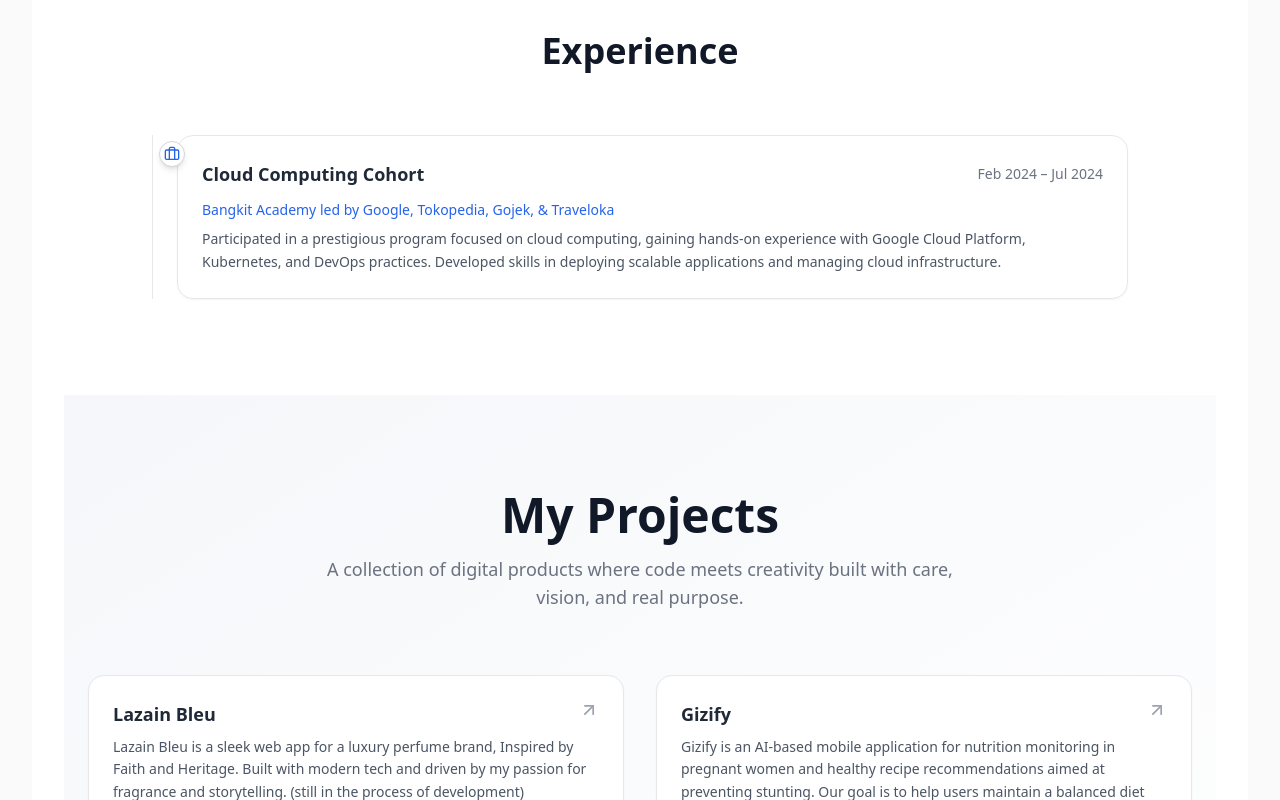
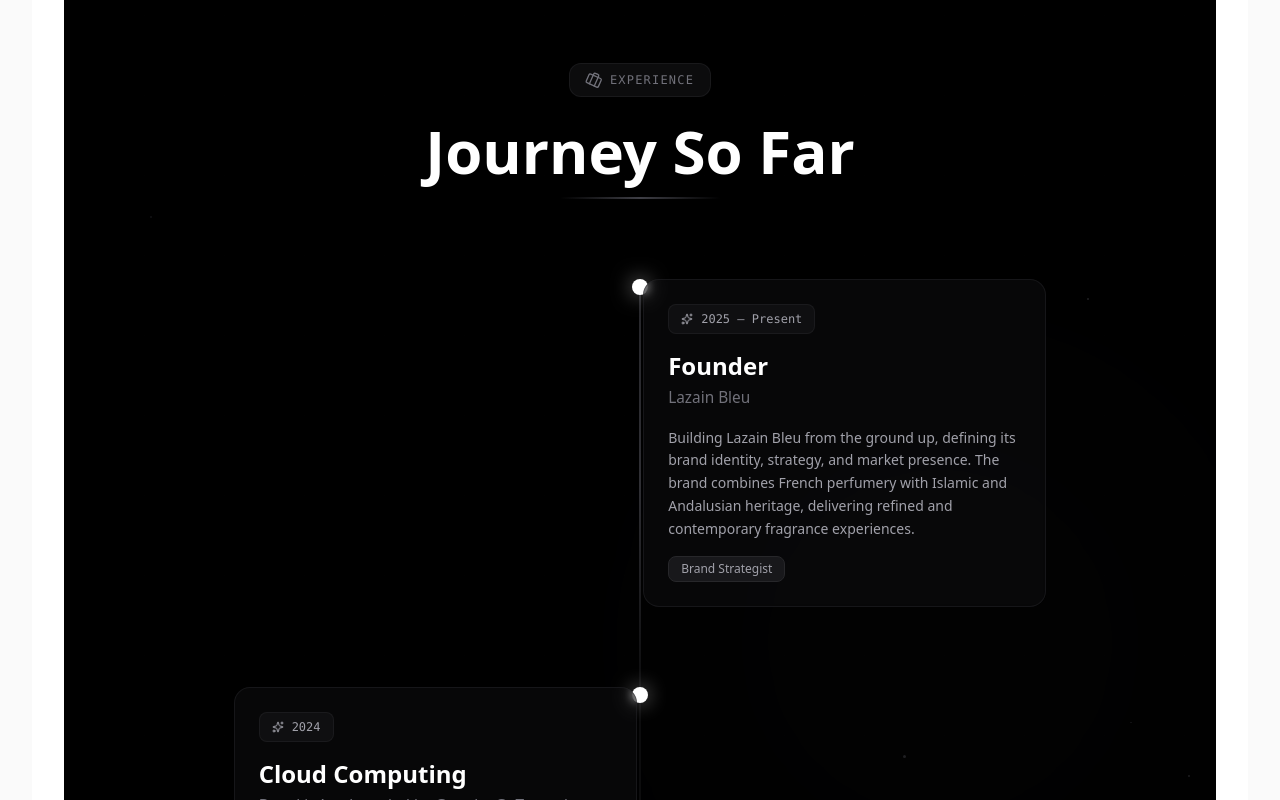
Before and after one commit to zeiynz/Zain, a Next.js app: page / in a window 1280 px wide. Shown: the part 1640-2440 px from the top of the page. Built offline with nearby package versions, Linux system fonts and the light colour scheme; a web font is replaced by a local one.

Commit message:
feat: enhance Experience component with animated particles and improved layout

```diff
--- a/src/components/sections/Experience.tsx
+++ b/src/components/sections/Experience.tsx
@@ -1,52 +1,262 @@
 "use client"
 
-import { Briefcase } from "lucide-react"
-import { motion } from "framer-motion"
-import { Card } from "@/components/ui/Card"
+import { motion, useScroll, useTransform } from "framer-motion"
+import { useEffect, useState, useRef } from "react"
+import clsx from "clsx"
+import { Briefcase, ArrowUpRight, Sparkles } from "lucide-react"
 
-const experiences = [
+type Particle = { top: string; left: string; delay: number; size: number }
+
+interface ExperienceItem {
+    role: string
+    company: string
+    year: string
+    description: string
+    tags: string[]
+    link: string
+}
+
+export default function Experience() {
+    const [particles, setParticles] = useState<Particle[]>([])
+    const containerRef = useRef<HTMLDivElement>(null)
+
+    const { scrollYProgress } = useScroll({
+        target: containerRef,
+        offset: ["start end", "end start"],
+    })
+
+    const lineHeight = useTransform(scrollYProgress, [0, 0.8], ["0%", "100%"])
+
+    useEffect(() => {
+        setParticles(
+            Array.from({ length: 12 }).map(() => ({
+                top: `${Math.random() * 100}%`,
+                left: `${Math.random() * 100}%`,
+                delay: Math.random() * 5,
+                size: Math.random() * 2 + 1,
+            }))
+        )
+    }, [])
+
+    const experiences: ExperienceItem[] = [
         {
-        company: "Bangkit Academy led by Google, Tokopedia, Gojek, & Traveloka",
-        role: "Cloud Computing Cohort",
-        period: "Feb 2024 – Jul 2024",
+            role: "Founder",
+            company: "Lazain Bleu",
+            year: "2025 — Present",
             description:
-            "Participated in a prestigious program focused on cloud computing, gaining hands-on experience with Google Cloud Platform, Kubernetes, and DevOps practices. Developed skills in deploying scalable applications and managing cloud infrastructure.",
+                "Building Lazain Bleu from the ground up, defining its brand identity, strategy, and market presence. The brand combines French perfumery with Islamic and Andalusian heritage, delivering refined and contemporary fragrance experiences.",
+            tags: ["Brand Strategist"],
+            link: "https://www.instagram.com/lazainbleu/",
+        },
+        {
+            role: "Cloud Computing",
+            company: "Bangkit Academy led by Google, GoTo, and Traveloka",
+            year: "2024",
+            description:
+                "Completed a cloud computing program, mastering GCP, Kubernetes, and Terraform. Built scalable applications and deployed microservices.",
+            tags: ["Google Cloud", "Kubernetes", "Docker", "Terraform"],
+            link: "https://grow.google/intl/id_id/bangkit/",
         },
     ]
 
-export default function Experience() {
     return (
-        <section id="experience" className="relative max-w-5xl mx-auto px-6 py-24">
-            {/* Title */}
-            <motion.h2
-                className="text-3xl sm:text-4xl font-bold text-gray-900 text-center mb-16"
-                initial={{ opacity: 0, y: 30 }}
-                animate={{ opacity: 1, y: 0 }}
-                transition={{ duration: 0.6 }}
+        <section
+            ref={containerRef}
+            id="experience"
+            className="relative overflow-hidden bg-black px-4 sm:px-6 py-24 sm:py-32 flex flex-col items-center justify-center"
         >
-                Experience
-            </motion.h2>
+            {/* Grid Background */}
+            <div className="absolute inset-0">
+                <div
+                    className={clsx(
+                        "absolute inset-0 opacity-[0.02]",
+                        "[background-image:linear-gradient(rgba(255,255,255,0.1)_1px,transparent_1px),linear-gradient(90deg,rgba(255,255,255,0.1)_1px,transparent_1px)]",
+                        "[background-size:80px_80px]"
+                    )}
+                />
+            </div>
+
+            {/* Gradient Glow */}
+            <motion.div
+                className="absolute left-1/2 top-1/3 w-[400px] sm:w-[600px] h-[400px] sm:h-[600px] -translate-x-1/2 rounded-full blur-[100px] sm:blur-[120px] opacity-20 pointer-events-none"
+                style={{
+                    background: "radial-gradient(circle, rgba(100,100,110,0.3), transparent 70%)",
+                }}
+                animate={{ scale: [1, 1.2, 1] }}
+                transition={{ duration: 10, repeat: Infinity, ease: "easeInOut" }}
+            />
+
+            {/* Floating Particles */}
+            <div className="absolute inset-0 pointer-events-none">
+                {particles.map((p, i) => (
+                    <motion.div
+                        key={i}
+                        className="absolute bg-zinc-600 rounded-full"
+                        style={{
+                            top: p.top,
+                            left: p.left,
+                            width: `${p.size}px`,
+                            height: `${p.size}px`,
+                        }}
+                        initial={{ opacity: 0 }}
+                        animate={{ opacity: [0, 0.4, 0] }}
+                        transition={{
+                            duration: 4 + p.size,
+                            repeat: Infinity,
+                            delay: p.delay,
+                            ease: "easeInOut",
+                        }}
+                    />
+                ))}
+            </div>
+
+            {/* Header */}
+            <motion.div
+                initial={{ opacity: 0, y: 20 }}
+                whileInView={{ opacity: 1, y: 0 }}
+                transition={{ duration: 0.7 }}
+                viewport={{ once: true }}
+                className="relative z-10 text-center mb-16 sm:mb-20"
+            >
+                <div
+                    className={clsx(
+                        "inline-flex items-center gap-2 px-4 py-2 rounded-xl mb-6",
+                        "bg-zinc-900/50 border border-zinc-800/50 backdrop-blur-sm"
+                    )}
+                >
+                    <motion.div
+                        animate={{ rotate: 360 }}
+                        transition={{ duration: 3, repeat: Infinity, ease: "linear" }}
+                    >
+                        <Briefcase className="w-4 h-4 text-zinc-500" />
+                    </motion.div>
+                    <span className="text-zinc-500 text-xs font-mono tracking-widest">
+                        EXPERIENCE
+                    </span>
+                </div>
+
+                <h2 className="text-4xl sm:text-6xl font-bold text-white leading-tight mb-4">
+                    Journey So Far
+                </h2>
+
+                <motion.div
+                    className="mx-auto h-0.5 bg-gradient-to-r from-transparent via-zinc-700 to-transparent rounded-full"
+                    initial={{ width: 0 }}
+                    whileInView={{ width: 160 }}
+                    transition={{ duration: 0.8, delay: 0.2 }}
+                    viewport={{ once: true }}
+                />
+            </motion.div>
 
             {/* Timeline */}
-            <div className="relative pl-6 border-l border-gray-200 space-y-12">
-                {experiences.map((exp, i) => (
-                    <div key={i} className="relative group">
-                        {/* Timeline Dot */}
-                        <div className="absolute -left-[18px] top-1.5 bg-white p-1 rounded-full border border-gray-300 shadow-md z-10">
-                            <Briefcase className="w-4 h-4 text-blue-600" />
+            <div className="relative z-10 w-full max-w-4xl mx-auto">
+                <div className="absolute left-5 sm:left-1/2 top-0 w-px h-full bg-zinc-900 sm:-translate-x-1/2">
+                    <motion.div
+                        className="w-full bg-gradient-to-b from-zinc-700 via-zinc-600 to-transparent"
+                        style={{ height: lineHeight }}
+                    />
                 </div>
 
-                        {/* Card without loop animation */}
-                        <Card delay={0} animateOnce>
-                            <div className="flex flex-col sm:flex-row sm:justify-between sm:items-center mb-3 gap-2">
-                                <h3 className="text-lg font-semibold text-gray-800">{exp.role}</h3>
-                                <span className="text-sm text-gray-500">{exp.period}</span>
+                <div className="space-y-14 sm:space-y-20">
+                    {experiences.map((exp, i) => (
+                        <motion.div
+                            key={i}
+                            initial={{ opacity: 0, y: 40 }}
+                            whileInView={{ opacity: 1, y: 0 }}
+                            viewport={{ once: true, margin: "-100px" }}
+                            transition={{ duration: 0.6, delay: i * 0.1 }}
+                            className={clsx(
+                                "relative flex flex-col sm:flex-row items-start gap-8 sm:gap-12",
+                                i % 2 === 0 ? "sm:flex-row" : "sm:flex-row-reverse"
+                            )}
+                        >
+                            <div className="absolute left-4 sm:left-1/2 top-0 sm:-translate-x-1/2 flex items-center justify-center">
+                                <motion.div
+                                    className="w-3.5 h-3.5 sm:w-4 sm:h-4 rounded-full bg-white shadow-[0_0_20px_rgba(255,255,255,0.5)]"
+                                    initial={{ scale: 0 }}
+                                    whileInView={{ scale: 1 }}
+                                    viewport={{ once: true }}
+                                    transition={{ duration: 0.4, delay: i * 0.1 + 0.2 }}
+                                />
                             </div>
-                            <h4 className="text-sm text-blue-600 font-medium mb-2">{exp.company}</h4>
-                            <p className="text-sm text-gray-600 leading-relaxed">{exp.description}</p>
-                        </Card>
+
+                            <div className="hidden sm:block sm:w-[45%]" />
+
+                            {/* Card container */}
+                            <motion.div
+                                whileHover={{ scale: 1.02, y: -4 }}
+                                transition={{ duration: 0.3 }}
+                                className={clsx(
+                                    "relative group w-full sm:w-[45%] sm:ml-0",
+                                    "p-5 sm:p-6 rounded-2xl",
+                                    "bg-zinc-900/30 border border-zinc-800/50",
+                                    "hover:bg-zinc-900/50 hover:border-zinc-700/50",
+                                    "transition-all backdrop-blur-sm"
+                                )}
+                            >
+                                <motion.div
+                                    initial={{ opacity: 0, x: -10 }}
+                                    whileInView={{ opacity: 1, x: 0 }}
+                                    viewport={{ once: true }}
+                                    transition={{ delay: i * 0.1 + 0.4, duration: 0.5 }}
+                                    className={clsx(
+                                        "inline-flex items-center gap-2 px-3 py-1.5 rounded-lg mb-3 sm:mb-4",
+                                        "bg-zinc-900/50 border border-zinc-800/50 text-zinc-400 text-xs font-mono"
+                                    )}
+                                >
+                                    <Sparkles className="w-3 h-3" />
+                                    {exp.year}
+                                </motion.div>
+
+                                <h3 className="text-xl sm:text-2xl font-bold text-white mb-1 group-hover:text-zinc-200 transition-colors">
+                                    {exp.role}
+                                </h3>
+                                <p className="text-zinc-500 font-medium mb-3 sm:mb-4">
+                                    {exp.company}
+                                </p>
+
+                                <p className="text-zinc-400 text-sm leading-relaxed mb-3 sm:mb-4">
+                                    {exp.description}
+                                </p>
+
+                                <div className="flex flex-wrap gap-2">
+                                    {exp.tags.map((tag, j) => (
+                                        <motion.span
+                                            key={j}
+                                            initial={{ opacity: 0, scale: 0.9 }}
+                                            whileInView={{ opacity: 1, scale: 1 }}
+                                            viewport={{ once: true }}
+                                            transition={{
+                                                delay: i * 0.1 + 0.5 + j * 0.05,
+                                                duration: 0.3,
+                                            }}
+                                            whileHover={{ scale: 1.05 }}
+                                            className={clsx(
+                                                "px-3 py-1 rounded-lg text-xs font-medium",
+                                                "bg-zinc-900 border border-zinc-800 text-zinc-400",
+                                                "hover:border-zinc-700 hover:text-zinc-300 transition-all"
+                                            )}
+                                        >
+                                            {tag}
+                                        </motion.span>
+                                    ))}
                                 </div>
+
+                                {/* Icon link only clickable */}
+                                <motion.a
+                                    href={exp.link}
+                                    target="_blank"
+                                    rel="noopener noreferrer"
+                                    className="absolute top-5 right-5 opacity-0 group-hover:opacity-100 transition-opacity"
+                                    initial={{ x: -5, y: 5 }}
+                                    whileHover={{ x: 0, y: 0 }}
+                                >
+                                    <ArrowUpRight className="w-5 h-5 text-zinc-600 hover:text-zinc-300 transition-colors" />
+                                </motion.a>
+                            </motion.div>
+                        </motion.div>
                     ))}
+                </div>
             </div>
         </section>
     )
```
Lines whose indentation alone changed are shown as unchanged.
